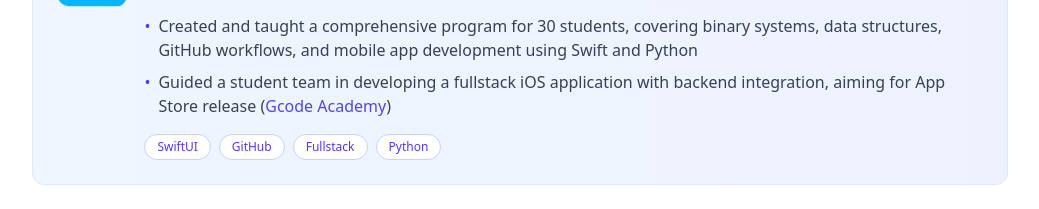
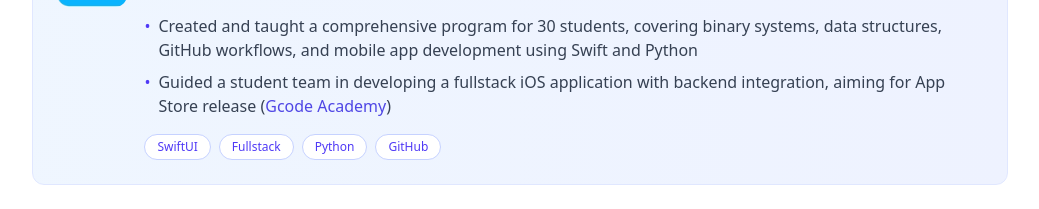
Before and after one commit to estulpz202/personal-website, a Next.js app: page /about in a window 1280 px wide. Shown: the part 840-1049 px from the top of the page, without its empty margins (120-1159 px from the left). Built offline with nearby package versions, Linux system fonts and the light colour scheme.

Commit message:
Refine skills order for consistency in experience data

```diff
--- a/src/components/about/ExperienceData.ts
+++ b/src/components/about/ExperienceData.ts
@@ -15,7 +15,7 @@ export const experiences: Experience[] = [
       'Created and taught a comprehensive program for 30 students, covering binary systems, data structures, GitHub workflows, and mobile app development using Swift and Python',
       'Guided a student team in developing a fullstack iOS application with backend integration, aiming for App Store release (<a href="/projects/gcode-academy" class="link">Gcode Academy</a>)',
     ],
-    skills: ['SwiftUI', 'GitHub', 'Fullstack', 'Python'],
+    skills: ['SwiftUI', 'Fullstack', 'Python', 'GitHub'],
   },
   {
     title: 'CS and Mobile Development Instructor',
```
